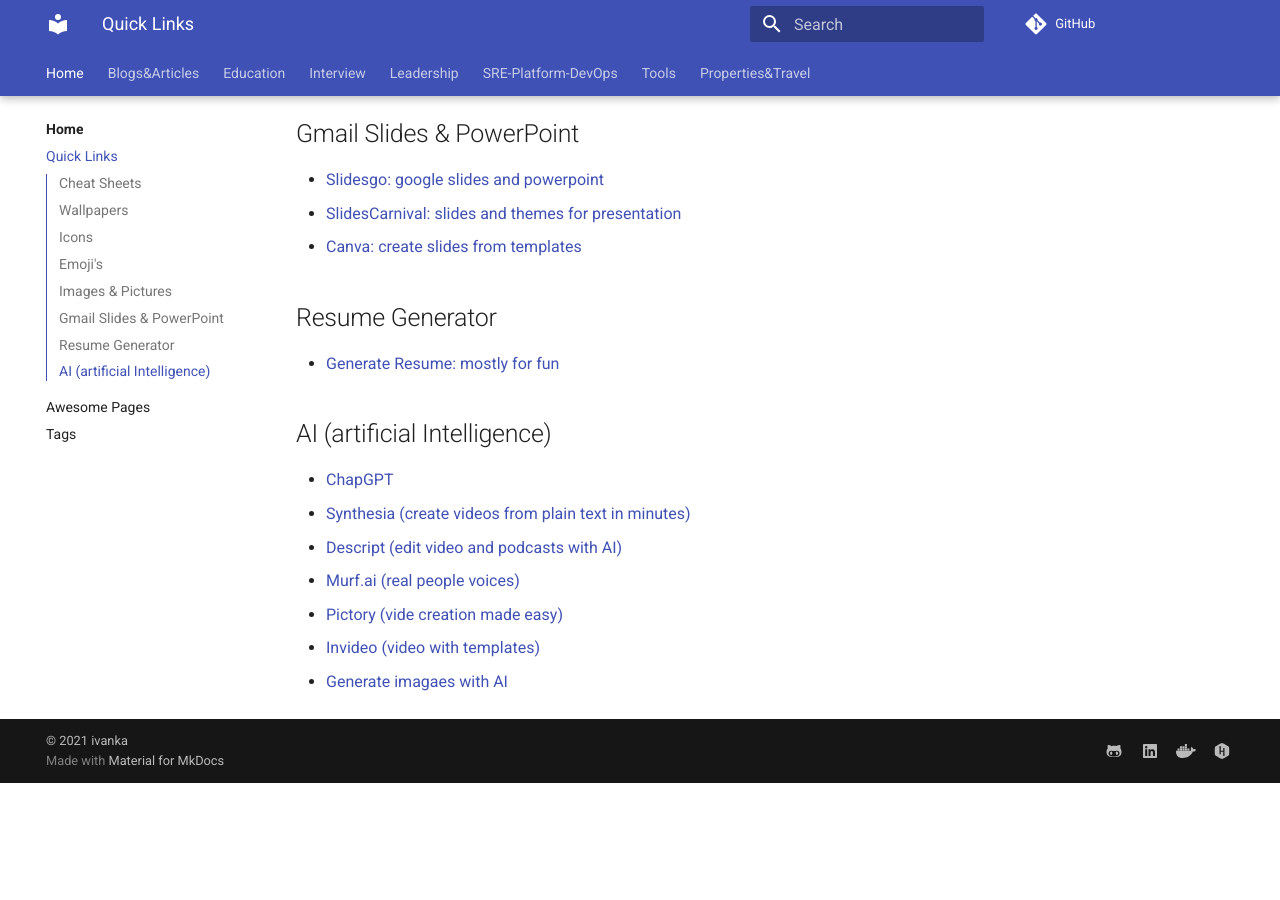
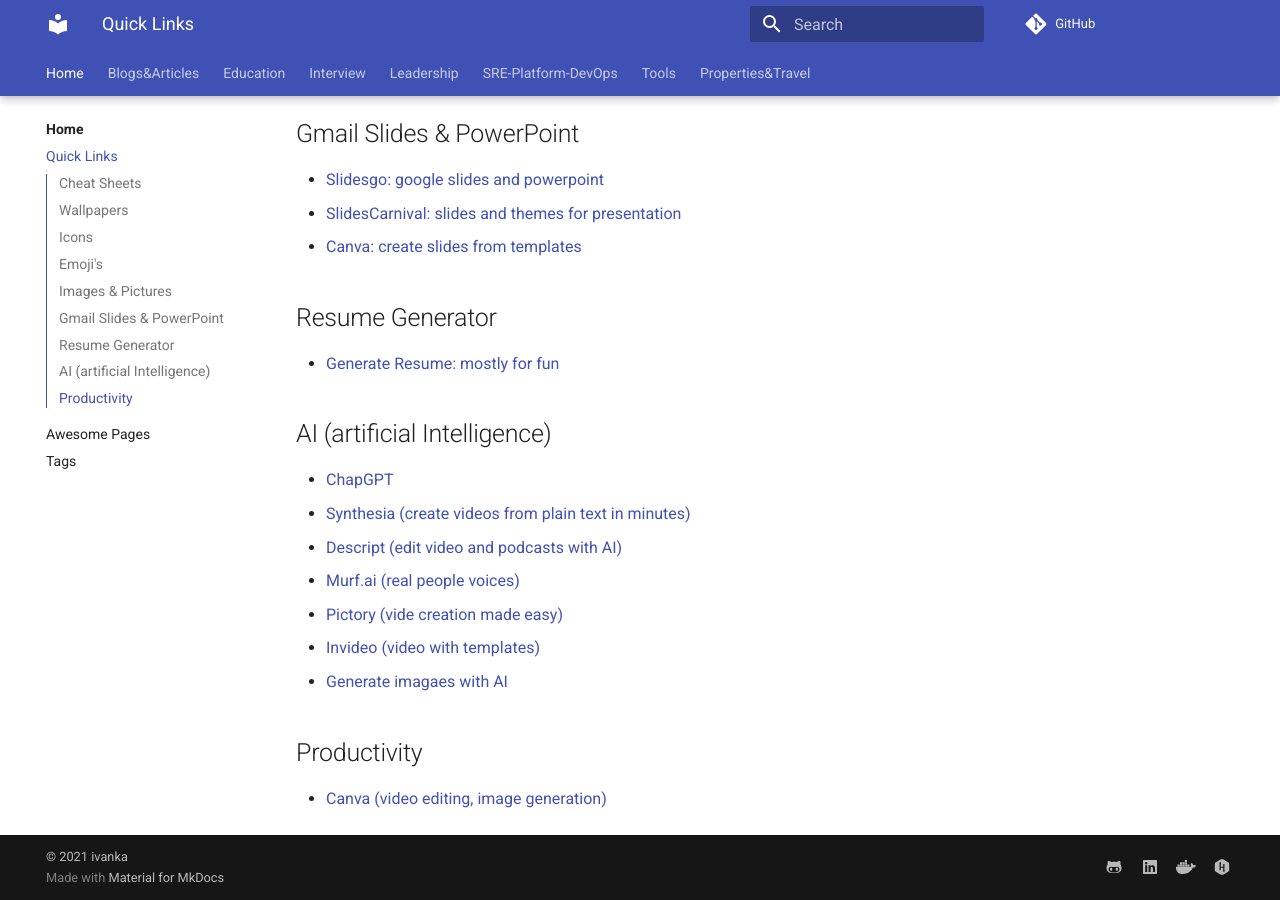
Before and after one commit to ivankatliarchuk/knowledge-base, an MkDocs documentation site: the page built from docs/quicklinks.md, in a window 1280 px wide and 900 px high, scrolled down 1071 px. Built offline with MkDocs 1.6.1 and Material for MkDocs 9.7.7, drawn with Linux system fonts in a browser that asks for light colours; comment, search, counter and statistics services are not loaded; before the commit the page ends 1854 px from its top, so only the background shows below that.

Commit message:
wip
Signed-off-by: ivan katliarchuk <ivan.katliarchuk@gmail.com>

```diff
--- a/docs/quicklinks.md
+++ b/docs/quicklinks.md
@@ -58,6 +58,10 @@
 - [Invideo (video with templates)](https://invideo.io)
 - [Generate imagaes with AI](https://docs.midjourney.com/)
 
+## Productivity
+
+- [Canva (video editing, image generation)](https://www.canva.com/)
+
 <!-- resource links -->
 [top-wallpapers]: https://wallhaven.cc/toplist
 [deviant-art]: https://www.deviantart.com
```
